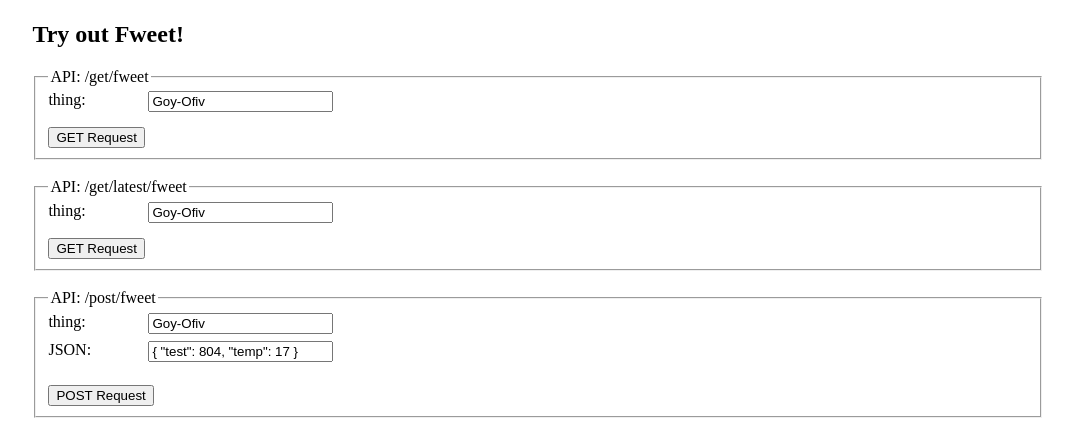
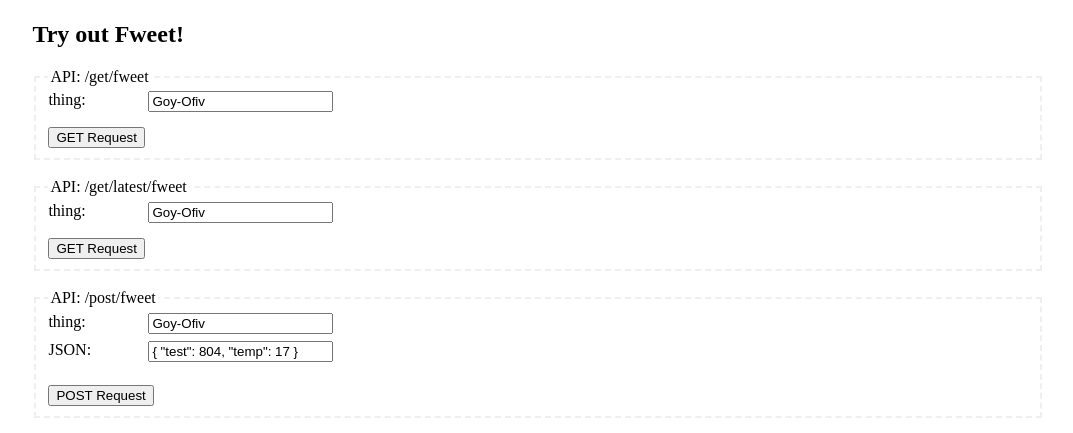
Before and after one commit to lmangani/fweet, a plain HTML site: page index.html in a window 1280 px wide. Shown: the part 311-744 px from the top of the page, without its empty margins (102-1175 px from the left). Drawn offline with nearby package versions, Linux system fonts and the light colour scheme; some packages are replaced by stand-ins of ours; a web font is replaced by a local one.

Commit message:
Update index.html

```diff
--- a/index.html
+++ b/index.html
@@ -23,6 +23,9 @@
 
 	input, label {
 	    float:left;
+	}
+	fieldset {
+	    border-style: dashed;
 	}
 </style>
 
```
